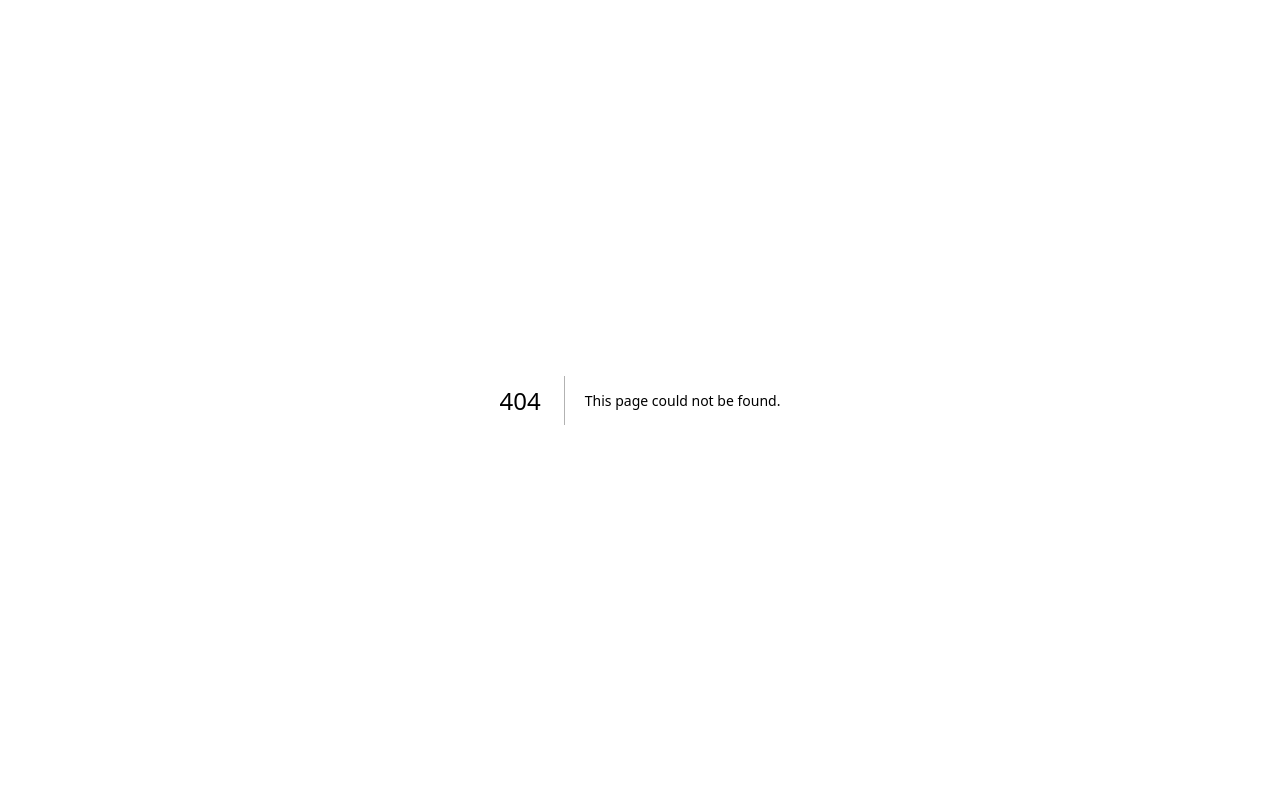
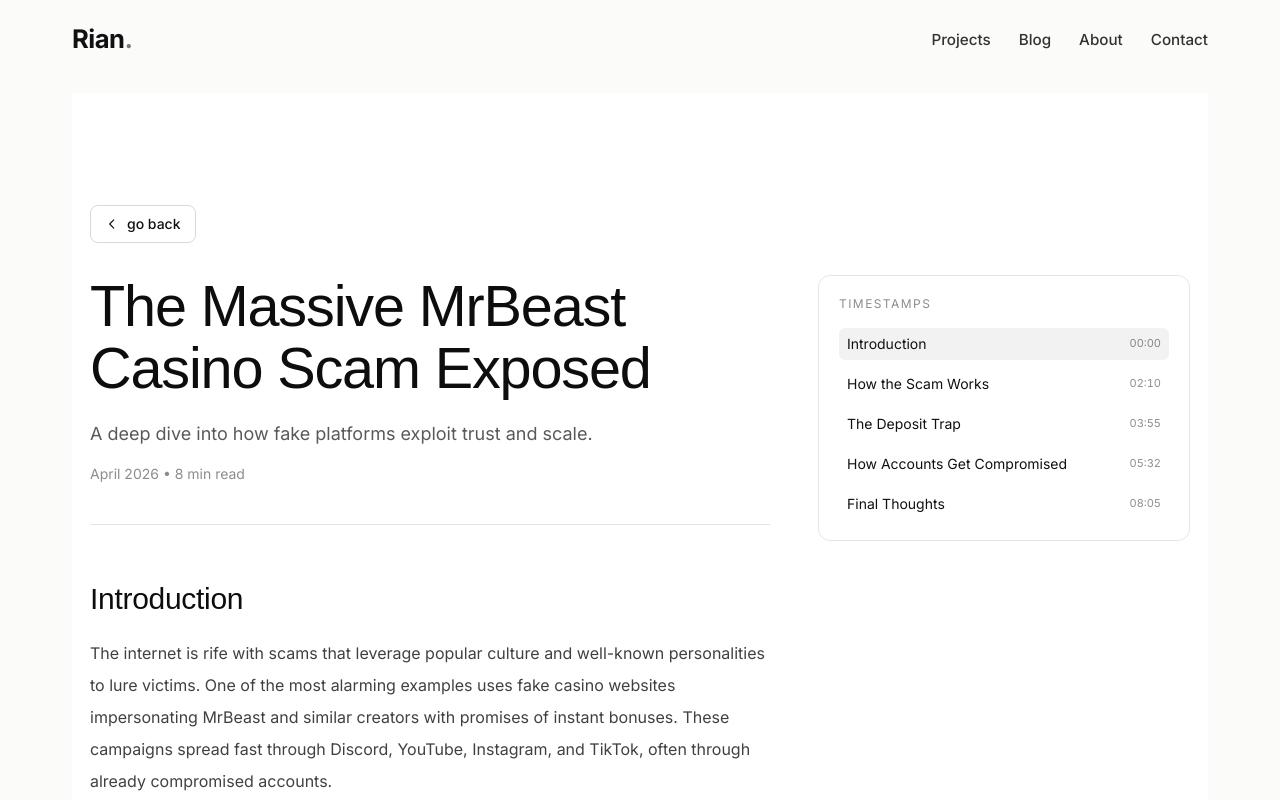
Before and after one commit to anvikaraina/Minimalist-Portfolio, a Next.js app: page /blogs/massive-mr-beast-casino-scam-exposed in a window 1280 px wide. Before the commit this address had no page. Shown: the top 800 px of the page. Built offline with nearby package versions, Linux system fonts and the light colour scheme; a web font is replaced by a local one.

Commit message:
Add /blogs structure with listing and article layout

```diff
--- a/app/blog/page.tsx
+++ b/app/blog/page.tsx
@@ -1,5 +1,5 @@
-import BlogPage from '@/components/BlogPage';
+import { redirect } from 'next/navigation';
 
-export default function Blog() {
-  return <BlogPage />;
+export default function BlogLegacyRedirectPage() {
+  redirect('/blogs');
 }
--- /dev/null
+++ b/app/blogs/layout.tsx
@@ -0,0 +1,12 @@
+import Footer from '@/components/Footer';
+import Navbar from '@/components/Navbar';
+
+export default function BlogsLayout({ children }: { children: React.ReactNode }) {
+  return (
+    <div className="page-shell">
+      <Navbar />
+      <main>{children}</main>
+      <Footer />
+    </div>
+  );
+}
--- /dev/null
+++ b/app/blogs/massive-mr-beast-casino-scam-exposed/page.tsx
@@ -0,0 +1,5 @@
+import BlogArticle from '@/components/BlogArticle';
+
+export default function MassiveMrBeastArticlePage() {
+  return <BlogArticle />;
+}
--- /dev/null
+++ b/app/blogs/page.tsx
@@ -0,0 +1,5 @@
+import BlogPage from '@/components/BlogPage';
+
+export default function BlogsIndexPage() {
+  return <BlogPage />;
+}
--- a/components/BlogArticle.tsx
+++ b/components/BlogArticle.tsx
@@ -1,6 +1,7 @@
 'use client';
 
 import Lenis from '@studio-freight/lenis';
+import Link from 'next/link';
 import { useEffect, useMemo, useState } from 'react';
 
 type TocItem = {
@@ -11,15 +12,14 @@
 
 const tocItems: TocItem[] = [
   { id: 'introduction', label: 'Introduction', timestamp: '00:00' },
-  { id: 'how-the-scam-works', label: 'How the Scam Works', timestamp: '02:12' },
-  { id: 'deposit-trap', label: 'The Deposit Trap', timestamp: '04:08' },
-  { id: 'accounts-compromised', label: 'How Accounts Get Compromised', timestamp: '05:47' },
-  { id: 'final-thoughts', label: 'Final Thoughts', timestamp: '08:10' },
+  { id: 'how-the-scam-works', label: 'How the Scam Works', timestamp: '02:10' },
+  { id: 'deposit-trap', label: 'The Deposit Trap', timestamp: '03:55' },
+  { id: 'accounts-compromised', label: 'How Accounts Get Compromised', timestamp: '05:32' },
+  { id: 'final-thoughts', label: 'Final Thoughts', timestamp: '08:05' },
 ];
 
 export default function BlogArticle() {
   const [activeId, setActiveId] = useState<string>(tocItems[0].id);
-
   const sectionIds = useMemo(() => tocItems.map((item) => item.id), []);
 
   useEffect(() => {
@@ -30,33 +30,23 @@
     });
 
     let rafId = 0;
-
     const raf = (time: number) => {
       lenis.raf(time);
       rafId = requestAnimationFrame(raf);
     };
-
     rafId = requestAnimationFrame(raf);
 
     const observer = new IntersectionObserver(
       (entries) => {
-        const visible = entries
-          .filter((entry) => entry.isIntersecting)
-          .sort((a, b) => b.intersectionRatio - a.intersectionRatio);
-
-        if (visible[0]) {
-          setActiveId(visible[0].target.id);
-        }
+        const visible = entries.filter((entry) => entry.isIntersecting).sort((a, b) => b.intersectionRatio - a.intersectionRatio);
+        if (visible[0]) setActiveId(visible[0].target.id);
       },
-      {
-        rootMargin: '-30% 0px -55% 0px',
-        threshold: [0.2, 0.45, 0.7],
-      },
+      { rootMargin: '-30% 0px -55% 0px', threshold: [0.2, 0.45, 0.7] },
     );
 
     sectionIds.forEach((id) => {
-      const el = document.getElementById(id);
-      if (el) observer.observe(el);
+      const section = document.getElementById(id);
+      if (section) observer.observe(section);
     });
 
     const handleAnchorClick = (event: MouseEvent) => {
@@ -84,8 +74,19 @@
   }, [sectionIds]);
 
   return (
-    <article className="bg-white px-6 pb-24 pt-28 sm:pt-32">
-      <div className="mx-auto grid w-full max-w-[1100px] gap-12 lg:grid-cols-[minmax(0,680px)_minmax(220px,1fr)]">
+    <article className="bg-white px-4 pb-16 pt-24 sm:pt-28">
+      <div className="mx-auto w-full max-w-[1100px]">
+        <Link
+          href="/blogs"
+          className="inline-flex items-center gap-2 rounded-lg border border-black/15 px-3.5 py-2 text-sm font-medium text-black/75 transition-colors hover:bg-black/[0.03]"
+        >
+          <svg width="14" height="14" viewBox="0 0 24 24" fill="none" aria-hidden="true">
+            <path d="M15 19L8 12L15 5" stroke="currentColor" strokeWidth="2" strokeLinecap="round" strokeLinejoin="round" />
+          </svg>
+          go back
+        </Link>
+
+        <div className="mt-8 grid gap-12 lg:grid-cols-[minmax(0,680px)_minmax(220px,1fr)]">
           <div>
             <header className="mb-14 border-b border-black/10 pb-10">
               <h1 className="font-[family-name:var(--font-stix)] text-[clamp(2rem,4.8vw,3.6rem)] font-normal leading-[1.08] tracking-[-0.02em] text-black/95">
@@ -99,80 +100,61 @@
 
             <div className="space-y-14 text-black/75">
               <section id="introduction" className="scroll-mt-28">
-              <h2 className="font-[family-name:var(--font-stix)] text-3xl font-normal tracking-[-0.01em] text-black/95">
-                Introduction
-              </h2>
+                <h2 className="font-[family-name:var(--font-stix)] text-3xl font-normal tracking-[-0.01em] text-black/95">Introduction</h2>
                 <p className="mt-5 max-w-[680px] text-base leading-8">
-                The internet is rife with scams that borrow the trust of popular creators to make fake offers look
-                legitimate. One of the most widespread versions uses MrBeast branding and fabricated casino bonuses to
-                pressure people into risky deposits. These campaigns move fast through Discord, YouTube, Instagram, and
-                TikTok, especially through compromised accounts.
+                  The internet is rife with scams that leverage popular culture and well-known personalities to lure victims. One of the
+                  most alarming examples uses fake casino websites impersonating MrBeast and similar creators with promises of instant bonuses.
+                  These campaigns spread fast through Discord, YouTube, Instagram, and TikTok, often through already compromised accounts.
                 </p>
               </section>
 
-            <div className="flex h-52 items-center justify-center rounded-2xl bg-black/[0.04] text-sm tracking-wide text-black/35">
-              Image Placeholder
-            </div>
+              <div className="flex h-52 items-center justify-center rounded-2xl bg-black/[0.04] text-sm tracking-wide text-black/35">Image Placeholder</div>
 
               <section id="how-the-scam-works" className="scroll-mt-28">
-              <h2 className="font-[family-name:var(--font-stix)] text-3xl font-normal tracking-[-0.01em] text-black/95">
-                How the Scam Works
-              </h2>
+                <h2 className="font-[family-name:var(--font-stix)] text-3xl font-normal tracking-[-0.01em] text-black/95">How the Scam Works</h2>
                 <p className="mt-5 max-w-[680px] text-base leading-8">
-                Fake casino pages promise oversized sign-up rewards and simulate account balances to create urgency.
-                Victims are told they can unlock withdrawals after a quick verification step, but every action leads to
-                another payment gate, another fake support response, and more pressure to continue.
+                  At face value, the scam appears as a legitimate casino offer with a fake $2,500 sign-up bonus and celebrity endorsement.
+                  Victims receive DMs with links and are told they can withdraw funds after a small verification payment. In reality, this
+                  is the beginning of a loop where each step introduces another fabricated payment requirement.
                 </p>
               </section>
 
-            <div className="flex h-64 items-center justify-center rounded-2xl bg-black/[0.04] text-sm tracking-wide text-black/35">
-              Image Placeholder
-            </div>
+              <div className="flex h-64 items-center justify-center rounded-2xl bg-black/[0.04] text-sm tracking-wide text-black/35">Image Placeholder</div>
 
               <section id="deposit-trap" className="scroll-mt-28">
-              <h2 className="font-[family-name:var(--font-stix)] text-3xl font-normal tracking-[-0.01em] text-black/95">
-                The Deposit Trap
-              </h2>
+                <h2 className="font-[family-name:var(--font-stix)] text-3xl font-normal tracking-[-0.01em] text-black/95">The Deposit Trap</h2>
                 <p className="mt-5 max-w-[680px] text-base leading-8">
-                Deposits usually begin with a small amount, then escalate through staged milestones such as verification,
-                tax, or tier upgrades. The interface is designed to feel trustworthy while delaying withdrawals. By the
-                time users realize it is fraudulent, the total loss can be severe.
+                  Deposits typically start small, then escalate: verification fees, VIP upgrades, withdrawal taxes, and compliance checks.
+                  Withdrawal attempts trigger fake errors around AML rules or untrusted IP claims, then push users toward “live support” bots
+                  designed to persuade additional deposits. Victims can lose hundreds or thousands before realizing the fraud.
                 </p>
               </section>
 
-            <div className="flex h-44 items-center justify-center rounded-2xl bg-black/[0.04] text-sm tracking-wide text-black/35">
-              Image Placeholder
-            </div>
+              <div className="flex h-44 items-center justify-center rounded-2xl bg-black/[0.04] text-sm tracking-wide text-black/35">Image Placeholder</div>
 
               <section id="accounts-compromised" className="scroll-mt-28">
                 <h2 className="font-[family-name:var(--font-stix)] text-3xl font-normal tracking-[-0.01em] text-black/95">
                   How Accounts Get Compromised
                 </h2>
                 <p className="mt-5 max-w-[680px] text-base leading-8">
-                Many scam links spread from stolen social accounts. Info-stealer malware can capture passwords, cookies,
-                and session tokens from infected devices, allowing attackers to reuse trusted channels. Even when 2FA is
-                enabled, token theft and session hijacking can still bypass protections.
+                  Scammers rely on malware and info stealers distributed through cheats, pirated apps, and suspicious downloads. These tools
+                  can steal passwords, cookies, and active sessions. Even with 2FA enabled, stolen session tokens may allow unauthorized
+                  access, which explains why compromised accounts can continue spreading scam links at scale.
                 </p>
               </section>
 
-            <div className="flex h-56 items-center justify-center rounded-2xl bg-black/[0.04] text-sm tracking-wide text-black/35">
-              Image Placeholder
-            </div>
+              <div className="flex h-56 items-center justify-center rounded-2xl bg-black/[0.04] text-sm tracking-wide text-black/35">Image Placeholder</div>
 
               <section id="final-thoughts" className="scroll-mt-28">
-              <h2 className="font-[family-name:var(--font-stix)] text-3xl font-normal tracking-[-0.01em] text-black/95">
-                Final Thoughts
-              </h2>
+                <h2 className="font-[family-name:var(--font-stix)] text-3xl font-normal tracking-[-0.01em] text-black/95">Final Thoughts</h2>
                 <p className="mt-5 max-w-[680px] text-base leading-8">
-                This type of fraud succeeds by combining social trust, fast distribution, and emotional urgency. Treat
-                giveaway-style deposits as high risk, verify domains carefully, and reset compromised systems
-                immediately. In scams like this, speed of response often determines the size of the loss.
+                  This scam highlights how cybercrime now operates as a scalable system: stolen accounts drive distribution, fake interfaces
+                  build trust, and social pressure converts victims. The best defense is disciplined caution: verify links, avoid suspicious
+                  downloads, reset compromised systems quickly, change credentials from a clean device, and report fake domains immediately.
                 </p>
               </section>
 
-            <div className="flex h-48 items-center justify-center rounded-2xl bg-black/[0.04] text-sm tracking-wide text-black/35">
-              Image Placeholder
-            </div>
+              <div className="flex h-48 items-center justify-center rounded-2xl bg-black/[0.04] text-sm tracking-wide text-black/35">Image Placeholder</div>
             </div>
           </div>
 
@@ -203,6 +185,7 @@
             </div>
           </aside>
         </div>
+      </div>
     </article>
   );
 }
--- a/components/BlogPage.tsx
+++ b/components/BlogPage.tsx
@@ -4,45 +4,34 @@
   {
     title: 'The Massive MrBeast Casino Scam Exposed',
     description:
-      'A deep investigation into fake casino funnels, social engineering loops, and how compromised creator trust gets weaponized at scale.',
-    date: 'April 18, 2026',
-    tags: ['Scam Analysis', 'Cybersecurity', 'Social Engineering'],
-    href: '/blog/mrbeast-casino-scam',
+      'A deep dive into how fake platforms exploit trust at scale, how accounts get compromised, and what practical steps actually protect users.',
+    date: 'April 2026',
+    tags: ['Cybersecurity', 'Scam Analysis', 'Awareness'],
+    href: '/blogs/massive-mr-beast-casino-scam-exposed',
   },
   {
-    title: 'Why Interface Trust Fails Faster Than UX Teams Expect',
+    title: 'How Interface Trust Gets Weaponized',
     description:
-      'Patterns that look familiar can still be harmful. This piece breaks down trust signals, persuasive dark patterns, and practical UI safety checks.',
-    date: 'April 10, 2026',
-    tags: ['Design', 'UX Research', 'Product Safety'],
-    href: '/blog/interface-trust-fails',
+      'A breakdown of high-conversion scam UX patterns and why familiar visuals can override user caution in critical moments.',
+    date: 'March 2026',
+    tags: ['UX', 'Trust', 'Security'],
+    href: '/blogs/interface-trust-weaponized',
   },
   {
-    title: 'The Quiet Cost of Weak Session Security',
+    title: 'Cookie Theft and Session Hijacking Basics',
     description:
-      'From stolen cookies to session replay abuse, we map the most overlooked account takeover paths and how teams can harden defenses.',
-    date: 'March 29, 2026',
-    tags: ['Web Security', 'Auth', 'Engineering'],
-    href: '/blog/session-security-cost',
-  },
-  {
-    title: 'Writing Better Incident Reports for Public Audiences',
-    description:
-      'How to communicate technical incidents with clarity, empathy, and precision so people know what happened and what to do next.',
-    date: 'March 14, 2026',
-    tags: ['Communication', 'Incidents', 'Writing'],
-    href: '/blog/incident-reporting',
+      'A practical primer on token abuse, compromised sessions, and lightweight hardening methods that reduce account takeover risk.',
+    date: 'February 2026',
+    tags: ['Web Security', 'Sessions', 'Auth'],
+    href: '/blogs/cookie-theft-basics',
   },
 ];
 
 export default function BlogPage() {
   return (
-    <div className="min-h-screen bg-[#fcfcfc] px-6 pb-20 pt-28 sm:pt-32">
-      <section className="mx-auto w-full max-w-[880px]">
+    <section className="mx-auto w-full max-w-[880px] px-4 pb-16 pt-24 sm:pt-28">
       <header className="mb-10">
-          <h1 className="font-[family-name:var(--font-stix)] text-[clamp(2.6rem,6vw,4.1rem)] font-semibold tracking-[-0.02em] text-black">
-            Blog
-          </h1>
+        <h1 className="text-[clamp(2.6rem,6vw,4.1rem)] font-bold tracking-[-0.02em] text-black">Blog</h1>
       </header>
 
       <div className="space-y-5">
@@ -51,6 +40,5 @@
         ))}
       </div>
     </section>
-    </div>
   );
 }
--- a/components/Navbar.tsx
+++ b/components/Navbar.tsx
@@ -2,7 +2,7 @@
 
 const navItems = [
   { label: 'Projects', href: '/projects' },
-  { label: 'Blog', href: '/blog' },
+  { label: 'Blog', href: '/blogs' },
   { label: 'About', href: '/#about' },
   { label: 'Contact', href: '/#contact-title' },
 ];
```
Lines whose indentation alone changed are shown as unchanged.
